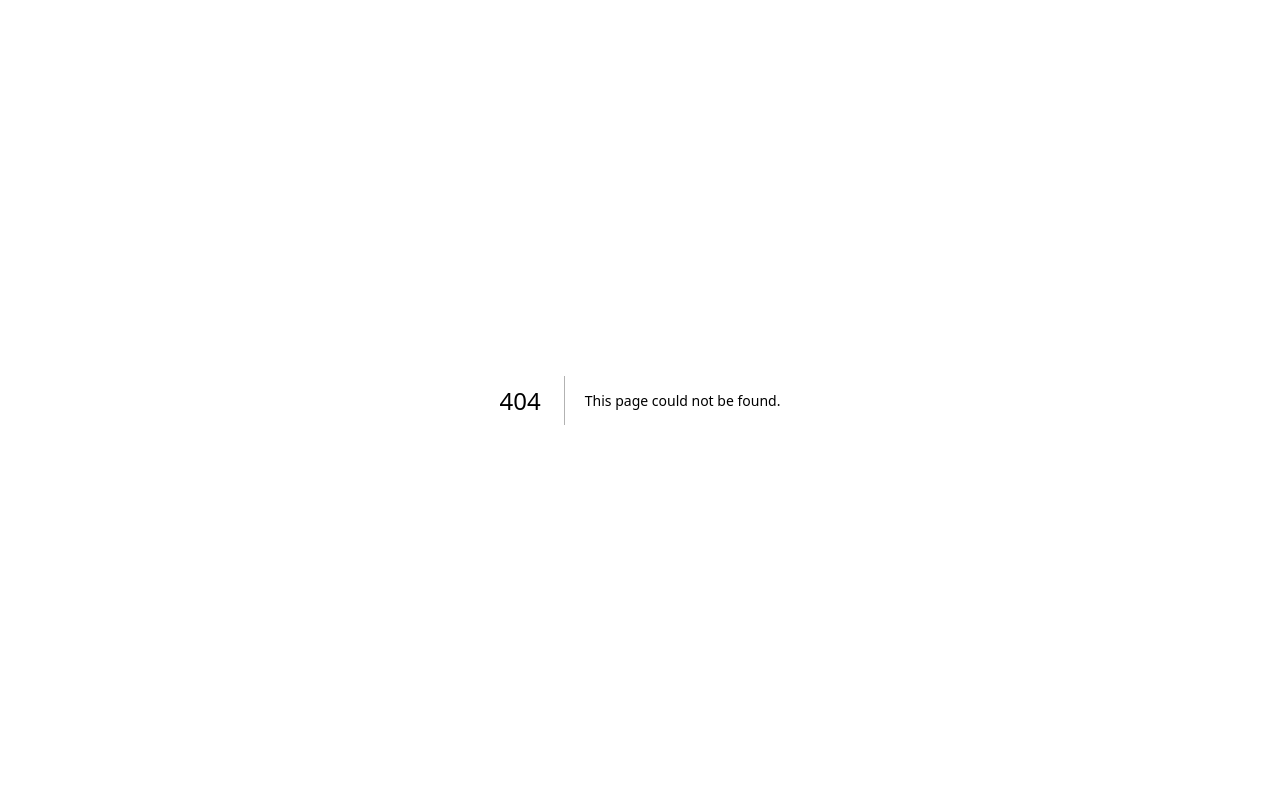
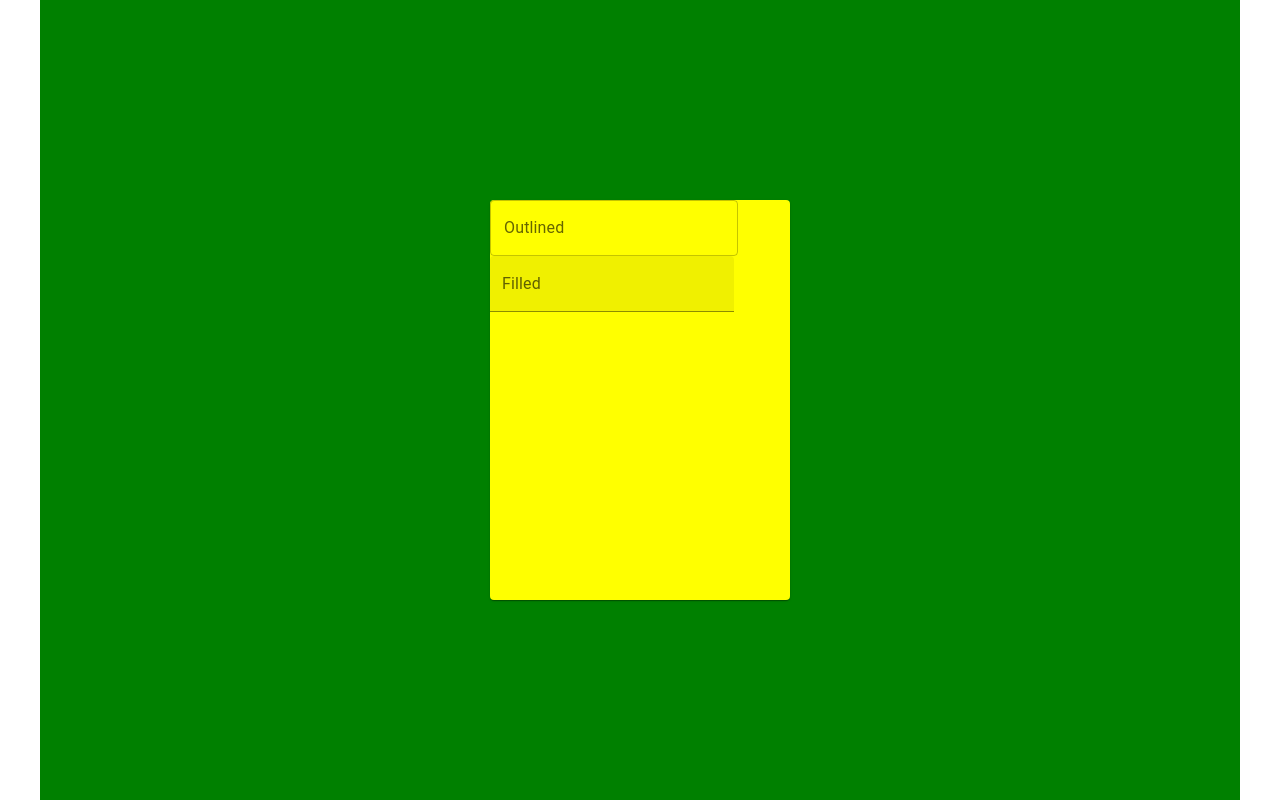
Before and after one commit to poy004id/my-app-nextjs, a Next.js app: page /auth/signin in a window 1280 px wide. Before the commit this address had no page. Built offline with nearby package versions, Linux system fonts and the light colour scheme.

Commit message:
first commit lathihan nexjs

```diff
--- /dev/null
+++ b/src/pages/auth/signin/index.js
@@ -0,0 +1,23 @@
+import * as React from "react";
+import { Box, Stack, Container, Card } from "@mui/material";
+import TextField from "@mui/material/TextField";
+
+export default function Signin() {
+  return (
+    <Container
+      sx={{
+        backgroundColor: "green",
+        height: "100vh",
+        width: "100%",
+        alignItems: "center",
+        justifyContent: "center",
+        display: "flex",
+      }}
+    >
+      <Card sx={{ backgroundColor: "yellow", width: 300, height: 400 }}>
+        <TextField id="outlined-basic" label="Outlined" variant="outlined" />
+        <TextField id="filled-basic" label="Filled" variant="filled" />
+      </Card>
+    </Container>
+  );
+}
--- a/src/pages/index.js
+++ b/src/pages/index.js
@@ -17,7 +17,7 @@ export default function Home() {
   return (
     <>
       <Head>
-        <title>Create Next App</title>
+        <title>Latihan NextJs</title>
         <meta name="description" content="Generated by create next app" />
         <meta name="viewport" content="width=device-width, initial-scale=1" />
         <link rel="icon" href="/favicon.ico" />
@@ -34,6 +34,7 @@ export default function Home() {
             height={38}
             priority
           />
+          <h2> Hello WOrld</h2>
           <ol>
             <li>
               Get started by editing <code>src/pages/index.js</code>.
```
Also changed, not shown: package.json (+7 -4 lines), 1 other file (tests, documents, lock files or other folders).
